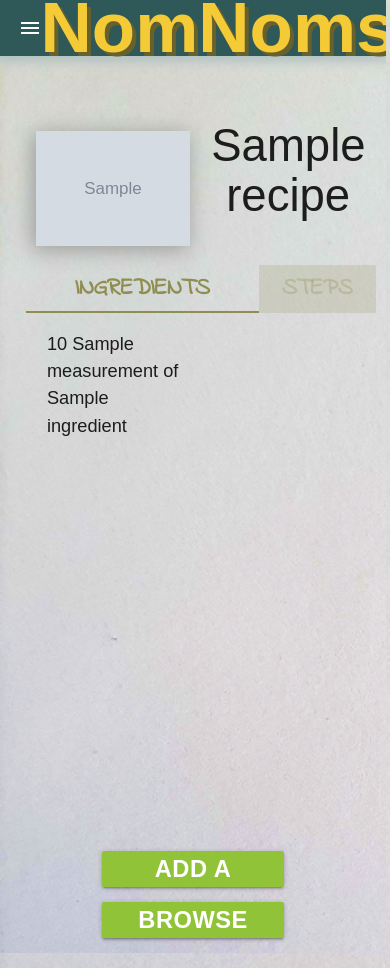
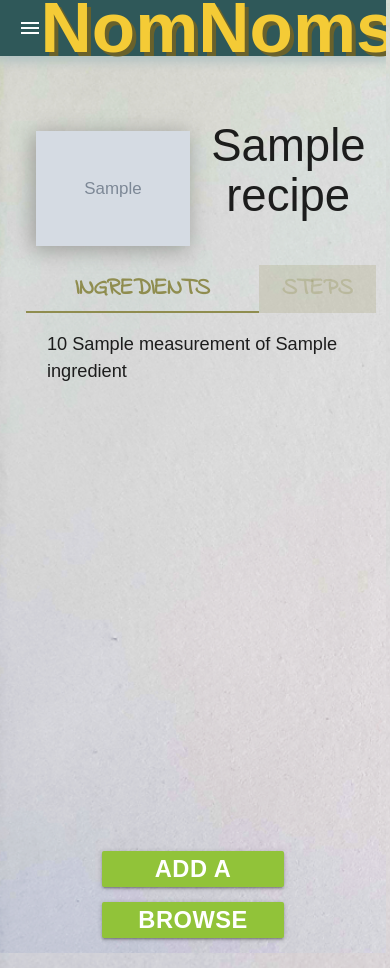
Before and after one commit to MllrB/nomnoms, a Flask app: template templates/recipe.html in a window 390 px wide. Shown: the top 968 px of the page. Run offline with Flask 2, Linux system fonts and the light colour scheme; the template is opened without the code that fills it: most values are stand-ins (such as "Sample title", 1, 10 or a date in 2020); grey boxes marked "Sample" are stand-in pictures; some libraries are stand-ins or nearby versions; some web fonts are replaced.

Commit message:
Changed ingredients to display on a single column for small screens on recipe.html page

```diff
--- a/templates/recipe.html
+++ b/templates/recipe.html
@@ -18,7 +18,7 @@
                 <div id="ingredients" class="col s12 ingredients-container">
                     <ul class="recipe-ingredients">
                         {% for ingredient in recipe.ingredients %}
-                            <div class="col s6">
+                            <div class="col s12 m6">
                                 {% if ingredient.measurement == 'qty' %}
                                     {% if ingredient.quantity == "" %}
                                         <li>{{ingredient.ingredient_name}}</li>
```
